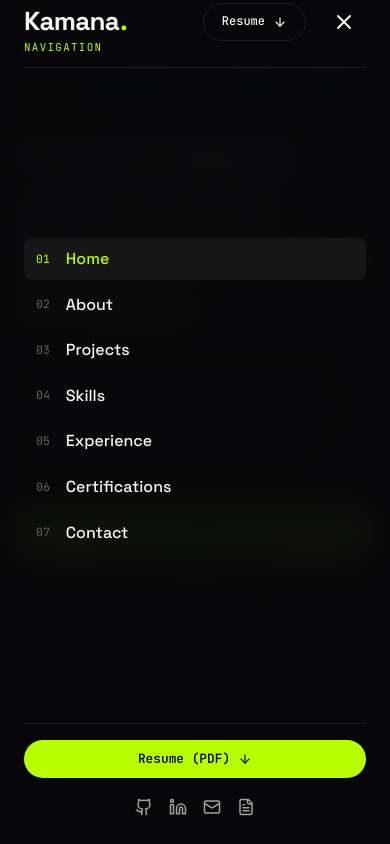
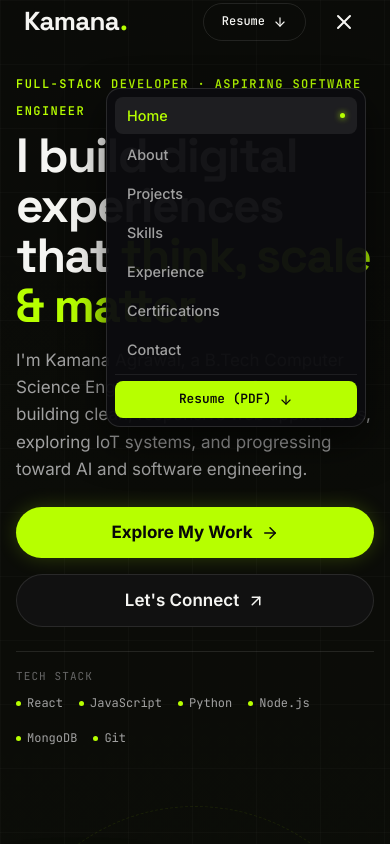
Before and after one commit to Kamana5812/Kamana5812.github.io, a React (Vite) app: page / in a window 390 px wide. Both pictures are taken after a click on the button 344 px from the left and 22 px from the top of the page. Shown: the top 844 px of the page. Built offline with nearby package versions, Linux system fonts and the light colour scheme.

Commit message:
Transform mobile navigation into a space-efficient right-aligned floating dropdown card

```diff
--- a/src/components/layout/MobileNavigation.css
+++ b/src/components/layout/MobileNavigation.css
@@ -1,120 +1,96 @@
-.mobile-nav-overlay {
+.mobile-nav-dropdown {
   position: fixed;
-  top: 0;
-  left: 0;
-  width: 100vw;
-  height: 100vh;
-  background-color: rgba(8, 8, 10, 0.96);
-  backdrop-filter: blur(16px);
-  -webkit-backdrop-filter: blur(16px);
+  top: calc(var(--header-height) + 8px);
+  right: var(--space-4);
+  width: min(260px, calc(100vw - 32px));
   z-index: 999;
-  display: flex;
-  flex-direction: column;
-  padding: var(--space-4) var(--space-4);
-  overflow-y: auto;
-  animation: mobileNavFadeIn 200ms ease-out forwards;
+  animation: mobileNavPopIn 180ms cubic-bezier(0.16, 1, 0.3, 1) forwards;
 }
 
-/* Hide mobile overlay entirely on desktop screens */
 @media (min-width: 1024px) {
-  .mobile-nav-overlay {
+  .mobile-nav-dropdown {
     display: none !important;
   }
 }
 
-@keyframes mobileNavFadeIn {
+@keyframes mobileNavPopIn {
   from {
     opacity: 0;
-    transform: translateY(-6px);
+    transform: scale(0.95) translateY(-8px);
   }
   to {
     opacity: 1;
-    transform: translateY(0);
+    transform: scale(1) translateY(0);
   }
 }
 
-.mobile-nav-content {
+.mobile-nav-card {
+  background-color: rgba(12, 12, 15, 0.96);
+  backdrop-filter: blur(20px);
+  -webkit-backdrop-filter: blur(20px);
+  border: 1px solid rgba(255, 255, 255, 0.12);
+  border-radius: var(--border-radius-lg);
+  box-shadow: 0 16px 40px rgba(0, 0, 0, 0.6);
+  padding: 8px;
   display: flex;
   flex-direction: column;
-  height: 100%;
-  max-width: 360px;
-  margin: 0 auto;
-  width: 100%;
-  justify-content: space-between;
-}
-
-.mobile-nav-header {
-  padding-top: var(--space-2);
-  border-bottom: 1px solid var(--border);
-  padding-bottom: var(--space-2);
-}
-
-.mobile-nav-eyebrow {
-  font-family: var(--font-mono);
-  font-size: 0.68rem;
-  color: var(--accent);
-  letter-spacing: 0.12em;
-  text-transform: uppercase;
+  gap: 6px;
 }
 
 .mobile-nav-list-container {
-  margin: var(--space-2) 0;
+  margin: 0;
 }
 
 .mobile-nav-list {
   display: flex;
   flex-direction: column;
-  gap: 4px;
+  gap: 2px;
   list-style: none;
+  padding: 0;
+  margin: 0;
 }
 
 .mobile-nav-link {
   display: flex;
   align-items: center;
-  gap: var(--space-3);
+  justify-content: space-between;
   text-decoration: none;
   color: var(--text-secondary);
-  padding: 8px 12px;
+  padding: 7px 12px;
   border-radius: var(--border-radius-md);
+  font-size: 0.9rem;
+  font-weight: 500;
   transition: background-color var(--transition-fast), color var(--transition-fast);
 }
 
 .mobile-nav-link:hover,
 .mobile-nav-link.active {
-  background-color: rgba(255, 255, 255, 0.05);
+  background-color: rgba(255, 255, 255, 0.08);
   color: var(--text-primary);
 }
 
-.mobile-nav-num {
-  font-family: var(--font-mono);
-  font-size: 0.72rem;
-  color: var(--text-muted);
+.mobile-nav-link.active {
+  color: var(--accent);
+  font-weight: 600;
+}
+
+.mobile-active-dot {
+  width: 5px;
+  height: 5px;
+  background-color: var(--accent);
+  border-radius: 50%;
+  box-shadow: 0 0 6px var(--accent);
 }
 
 .mobile-nav-label {
   font-family: var(--font-body);
-  font-size: 1rem;
+  font-size: 0.9rem;
   font-weight: 500;
-  color: var(--text-primary);
-  letter-spacing: 0;
-  transition: color var(--transition-fast);
-}
-
-.mobile-nav-link.active .mobile-nav-label,
-.mobile-nav-link:hover .mobile-nav-label {
-  color: var(--accent);
-}
-
-.mobile-nav-link.active .mobile-nav-num {
-  color: var(--accent);
 }
 
 .mobile-nav-footer {
-  display: flex;
-  flex-direction: column;
-  gap: var(--space-3);
-  padding-top: var(--space-3);
-  border-top: 1px solid var(--border);
+  padding-top: 6px;
+  border-top: 1px solid rgba(255, 255, 255, 0.08);
 }
 
 .mobile-resume-btn {
@@ -123,16 +99,11 @@
   justify-content: center;
   gap: var(--space-2);
   width: 100%;
-  min-height: 38px;
+  padding: 8px 12px;
   background-color: var(--accent);
   color: var(--bg);
-  border-radius: var(--border-radius-full);
+  border-radius: var(--border-radius-md);
   font-weight: 600;
   font-size: 0.8rem;
   text-decoration: none;
 }
-
-.mobile-socials-wrapper {
-  display: flex;
-  justify-content: center;
-}
--- a/src/components/layout/MobileNavigation.jsx
+++ b/src/components/layout/MobileNavigation.jsx
@@ -1,6 +1,5 @@
 import React, { useEffect } from 'react';
-import { ArrowDown, ArrowUpRight } from 'lucide-react';
-import { SocialLinks } from '../shared/SocialLinks';
+import { ArrowDown } from 'lucide-react';
 import { personalInfo } from '../../data/personal';
 import './MobileNavigation.css';
 
@@ -13,14 +12,10 @@ export function MobileNavigation({ isOpen, onClose, navItems = [], activeSection
     };
 
     if (isOpen) {
-      document.body.style.overflow = 'hidden';
       window.addEventListener('keydown', handleKeyDown);
-    } else {
-      document.body.style.overflow = '';
     }
 
     return () => {
-      document.body.style.overflow = '';
       window.removeEventListener('keydown', handleKeyDown);
     };
   }, [isOpen, onClose]);
@@ -30,20 +25,15 @@ export function MobileNavigation({ isOpen, onClose, navItems = [], activeSection
   return (
     <div
       id="mobile-navigation"
-      className="mobile-nav-overlay"
+      className="mobile-nav-dropdown"
       role="dialog"
       aria-modal="true"
       aria-label="Mobile Navigation"
     >
-      <div className="mobile-nav-content">
-        <div className="mobile-nav-header font-mono">
-          <span className="mobile-nav-eyebrow">NAVIGATION</span>
-        </div>
-
+      <div className="mobile-nav-card">
         <nav className="mobile-nav-list-container">
           <ul className="mobile-nav-list">
-            {navItems.map((item, index) => {
-              const numStr = String(index + 1).padStart(2, '0');
+            {navItems.map((item) => {
               const isActive = activeSection === item.id;
 
               return (
@@ -53,8 +43,8 @@ export function MobileNavigation({ isOpen, onClose, navItems = [], activeSection
                     className={`mobile-nav-link ${isActive ? 'active' : ''}`}
                     onClick={onClose}
                   >
-                    <span className="mobile-nav-num font-mono">{numStr}</span>
-                    <span className="mobile-nav-label font-heading">{item.label}</span>
+                    <span className="mobile-nav-label font-body">{item.label}</span>
+                    {isActive && <span className="mobile-active-dot" aria-hidden="true" />}
                   </a>
                 </li>
               );
@@ -72,10 +62,6 @@ export function MobileNavigation({ isOpen, onClose, navItems = [], activeSection
             <span>Resume (PDF)</span>
             <ArrowDown size={14} />
           </a>
-
-          <div className="mobile-socials-wrapper">
-            <SocialLinks links={personalInfo.socials} showLabels={false} />
-          </div>
         </div>
       </div>
     </div>
```
